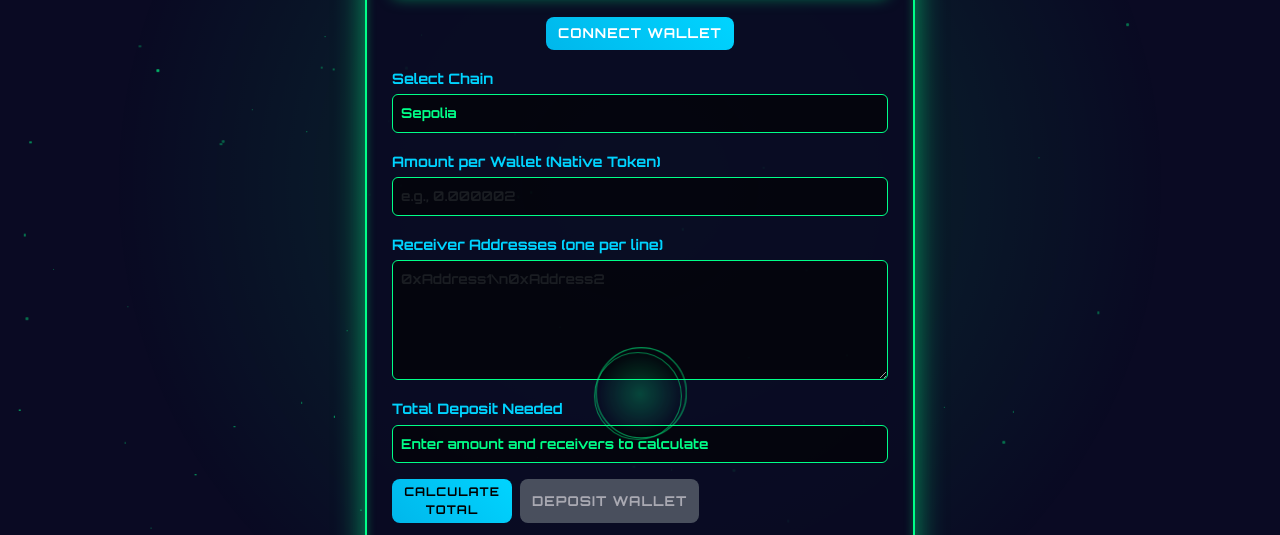
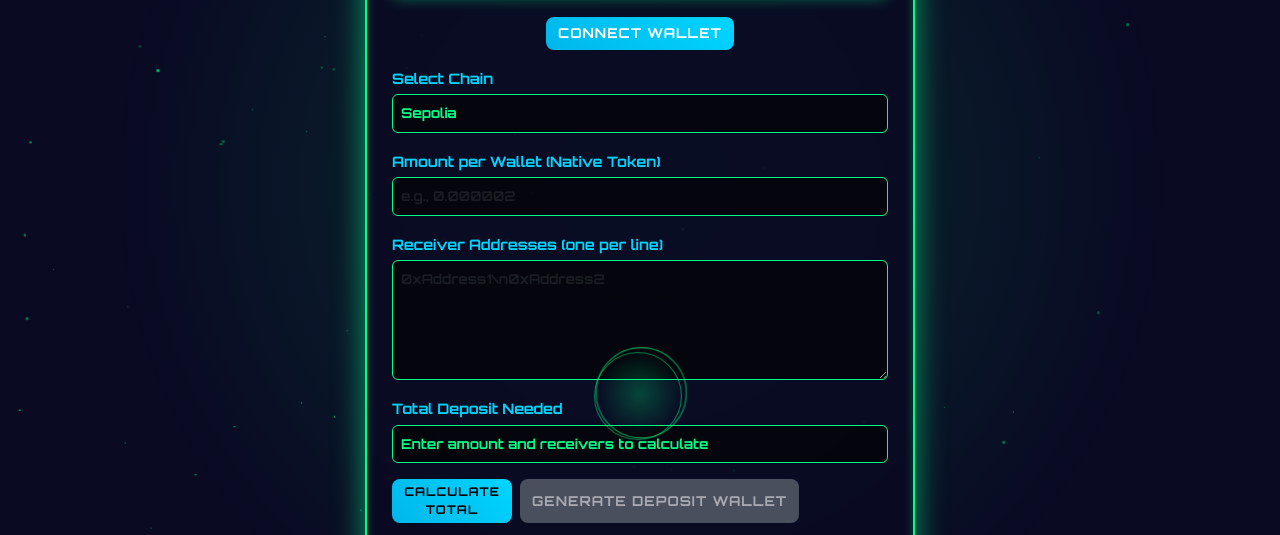
Before and after one commit to Ucill924/sender-rotate, a website: page index.html in a window 1280 px wide. Shown: the part 216-751 px from the top of the page. Drawn offline with nearby package versions, Linux system fonts and the light colour scheme.

Commit message:
Update index.html

```diff
--- a/index.html
+++ b/index.html
@@ -39,7 +39,7 @@
       <p id="totalDeposit" class="form-control" readonly>Enter amount and receivers to calculate</p>
       <div class="d-flex gap-2">
         <button id="calculateTotal" class="btn btn-info mb-2">Calculate Total</button>
-        <button id="generateMainWallet" class="btn btn-secondary mb-2" disabled>Deposit Wallet</button>
+        <button id="generateMainWallet" class="btn btn-secondary mb-2" disabled>Generate Deposit Wallet</button>
       </div>
     </div>
     <div class="mb-3">
```
